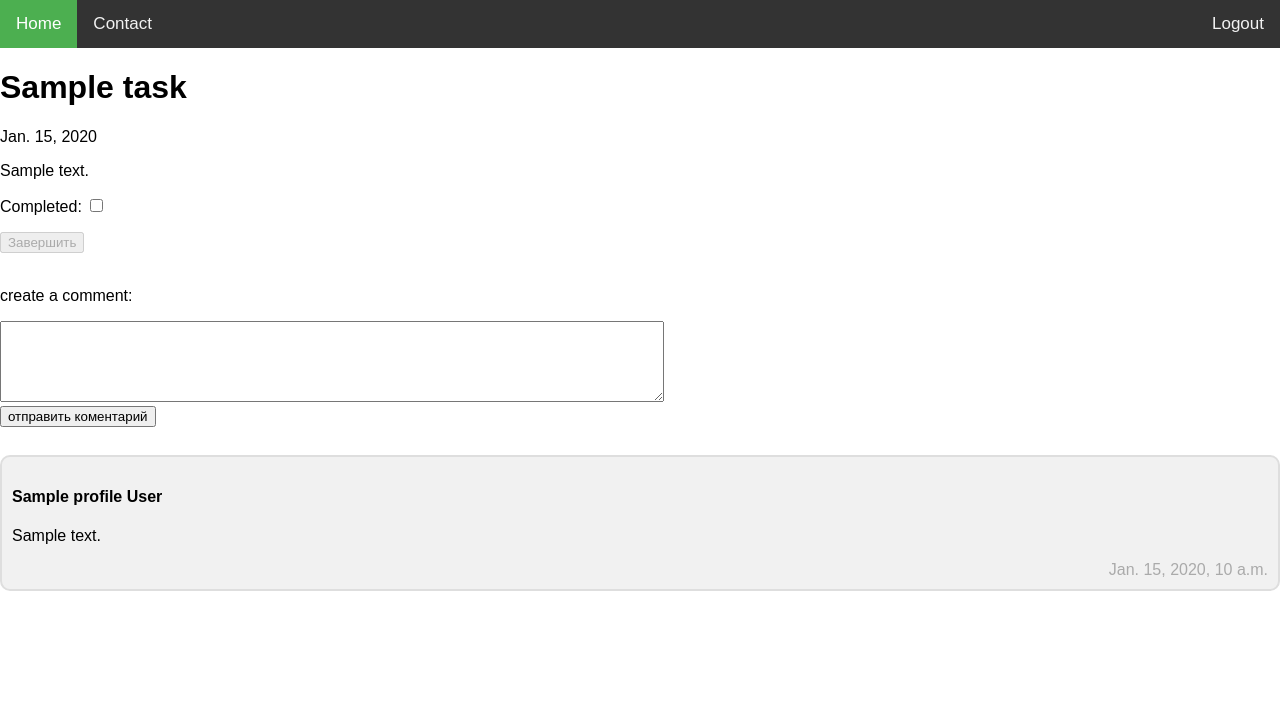
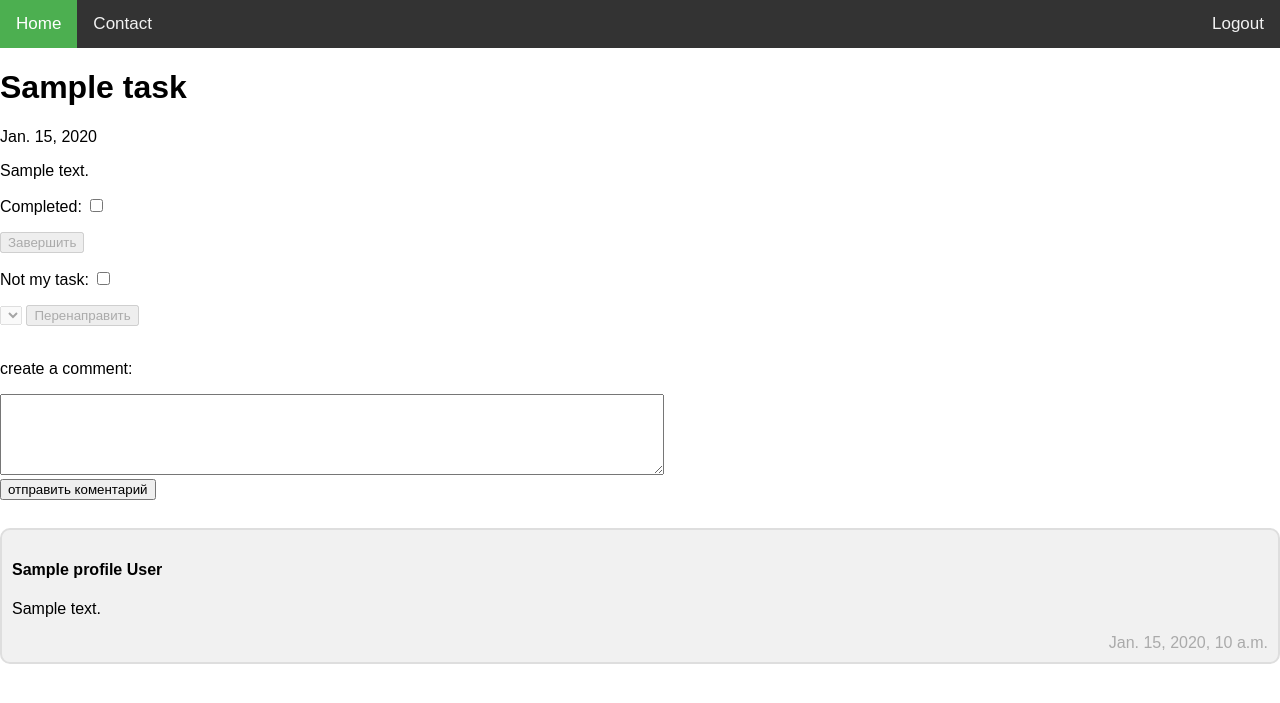
Before and after one commit to grosslord2017/CRM, a Django app: page /my_task/1/ in a window 1280 px wide. Shown: the top 703 px of the page. Run offline with Django 3.2, Linux system fonts and the light colour scheme; a user stored in the database is signed in; tables that the repository leaves empty hold one stand-in row (values such as "Sample post"); lists and menus that the app fills with data are empty; parts of the project's set-up code (start-up, migrations or seed data) failed here and were passed over.

Commit message:
add delegate function

```diff
--- a/crm/templates/crm/my_task_inside.html
+++ b/crm/templates/crm/my_task_inside.html
@@ -44,15 +44,33 @@
         <p>{{ task.description|linebreaks }}</p>
     </div>
 
+<!--    check-box completed     -->
     <div>
         <form method="POST">
         {% csrf_token %}
             <p>
-                Completed: <input type="checkbox" id="myCheck" name="status" onclick="Go()" >
+                Completed: <input type="checkbox" id="myCheck" name="status" onclick="completeActivate()" >
             </p>
             <input disabled name="complete" type="submit" value="Завершить">
         </form>
     </div>
+
+<!--    check-box delegation    -->
+    <div>
+        <form method="POST">
+            {% csrf_token %}
+            <p>
+                Not my task: <input type="checkbox" id="notMyTask" name="notMyTask" onclick="delegateActivate()">
+            </p>
+            <select disabled id="profile" name="profile">
+                {% for profile in profiles %}
+                    <option value="{{ profile.id }}">{{ profile.name }} {{ profile.surname }}</option>
+                {% endfor %}
+            </select>
+            <input disabled name="delegate" type="submit" value="Перенаправить">
+        </form>
+    </div>
+
 
 <!--    create Comment    -->
     <br>
@@ -69,7 +87,6 @@
 
 <!--   output Comments    -->
     <br>
-
     <div id="block_comment">
 <!--        <h2>Comment</h2>-->
         {% for comment in comments %}
@@ -83,14 +100,28 @@
 
 
     <script>
-        function Go() {
+        function completeActivate() {
             var complete = document.getElementsByName('complete')[0];
             if (document.getElementById('myCheck').checked) {
-                console.log(complete)
+<!--                console.log(complete)-->
                 complete.disabled = '';
             } else {
                 complete.disabled = 'disabled';
             }
         }
+
+        function delegateActivate() {
+            var profile = document.getElementsByName('profile')[0];
+            var delegate = document.getElementsByName('delegate')[0];
+            if (document.getElementById('notMyTask').checked) {
+<!--                console.log(delegate)-->
+<!--                console.log(profile)-->
+                profile.disabled = '';
+                delegate.disabled = '';
+            } else {
+                profile.disabled = 'disabled';
+                delegate.disabled = 'disabled';
+            }
+        }
     </script>
 {% endblock %}
--- a/crm/views.py
+++ b/crm/views.py
@@ -140,6 +140,7 @@ def my_task(request):
 def my_task_inside(request, pk):
     task = Task.objects.get(id=pk)
     comment_form = CommentCreateForm()
+    profiles = Profile.objects.filter(~Q(user_id=request.user.id) & ~Q(id=task.task_manager.profile.id))
 
     if request.method =='POST':
         # block complete task
@@ -171,12 +172,20 @@ def my_task_inside(request, pk):
             create_comment.save()
             return HttpResponseRedirect(f'/my_task/{pk}')
 
+        not_my_task = request.POST.get('notMyTask', False)
+        if not_my_task:
+            delegate = request.POST['profile']
+            task.executor_id = delegate
+            task.save()
+            return HttpResponseRedirect('/my_task/')
+
     # output comments
     comments = Comment.objects.filter(task_fk_id=pk).order_by('date')[::-1]
 
     return render(request, 'crm/my_task_inside.html', {'task': task,
                                                        'comment_form': comment_form,
-                                                       'comments': comments})
+                                                       'comments': comments,
+                                                       'profiles': profiles})
 
 @login_required
 def supervising_tasks(request):
```
